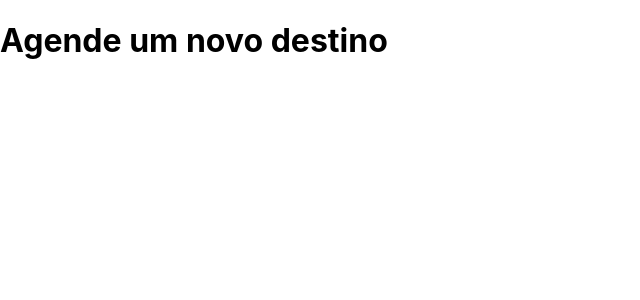
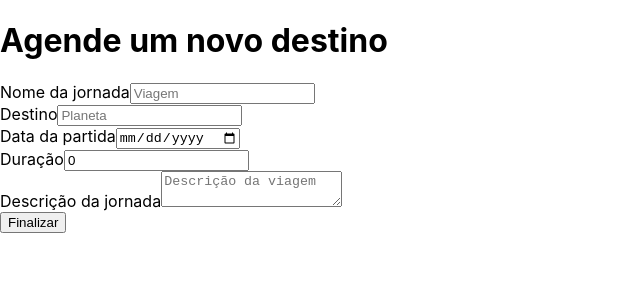
Before and after one commit to future4code/Vinicius-Silveira, a React (Create React App) app in the folder Semana10/Projeto/labex/: page /Admin/Home/CriarViagem in a window 1280 px wide. Shown: the top 300 px of the page, without its empty margins (0-640 px from the left). Built offline with nearby package versions, Linux system fonts and the light colour scheme.

Commit message:
requisicao para criar viagem, deletar viagem finalizadas

```diff
--- a/Semana10/Projeto/labex/src/Rotas/Rotas.js
+++ b/Semana10/Projeto/labex/src/Rotas/Rotas.js
@@ -19,7 +19,7 @@ function Rotas (){
                 <Route exact path='/Admin/Home/CriarViagem'>
                     <CriarViagem/>
                 </Route>
-                <Route exact path='/Admin/DetalhesViagem'>
+                <Route exact path='/Admin/Home/ListaViagens/DetalhesViagem/:idViagem'>
                     <DetalhesViagem/>
                 </Route>
                 <Route exact path='/Inscricao'>
--- a/Semana10/Projeto/labex/src/screens/CriarViagem/CriarViagem.js
+++ b/Semana10/Projeto/labex/src/screens/CriarViagem/CriarViagem.js
@@ -1,9 +1,128 @@
 import React from 'react'
+import {useForm} from '../../hooks/useForm'
+import axios from 'axios'
+
+const url = 'https://us-central1-labenu-apis.cloudfunctions.net/labeX/vinicius-dumont/trips'
+const headers={
+    headers:{
+        auth:localStorage.getItem('token')
+    }
+}
 
 function CriarViagem () {
+    const{form,onChange,resetState}=useForm({
+        nome:'',
+        planeta:'',
+        data:'',
+        duracao:0,
+        descricao:''
+    })
+
+    const handleSubmittion = (event)=>{
+        event.preventDefault()
+
+        const body = {
+            name:form.nome,
+            planet:form.planeta,
+            date:form.data,
+            description:form.descricao,
+            durationInDays:Number(form.duracao)
+        }
+        axios
+            .post(url,body,headers)
+            .then(()=>{
+                alert('Viagem cadastrada com sucesso!')
+            })
+            .catch(()=>{
+                alert('Revise os dados a serem cadastrados !')
+            })
+
+        resetState()
+    }
+    const handleInputChange = (event)=>{
+        const {name,value}=event.target
+        onChange(name,value)
+    }
+
     return (
         <div>
-            <h1>Agende um novo destino</h1>
+            <div>
+                <h1>Agende um novo destino</h1>
+            </div>
+            <div>
+                <form onSubmit={handleSubmittion}>
+                    <div>
+                        <label for='viagem'>Nome da jornada</label>
+                        <input
+                        id='viagem'
+                        value={form.nome}
+                        name='nome'
+                        placeholder='Viagem'
+                        onChange={handleInputChange}
+                        type='text'
+                        pattern='[A-Za-záàâãéèêíïóôõöúçñÁÀÂÃÉÈÍÏÓÔÕÖÚÇÑ,.?! ]{3,}'
+                        title='Informe o nome da viagem'
+                        required
+                        />
+                    </div>
+                    <div>
+                        <label for='planetas'>Destino</label>
+                        <input
+                            id='planetas'
+                            value={form.planeta}
+                            name='planeta'
+                            placeholder='Planeta'
+                            onChange={handleInputChange}
+                            type='text'
+                            pattern='[A-Za-záàâãéèêíïóôõöúçñÁÀÂÃÉÈÍÏÓÔÕÖÚÇÑ,.?! ]{3,}'
+                            title='Informe o Planeta'
+                            required
+                        />
+                    </div>
+                    <div>
+                        <label for='data'>Data da partida</label>
+                        <input
+                            id='data'
+                            value={form.data}
+                            name='data'
+                            onChange={handleInputChange}
+                            type='date'
+                            min=''
+                            title='Informe uma data válida'
+                            required
+                        />
+                    </div>
+                    <div>
+                        <label for='duracao'>Duração</label>
+                        <input
+                            id='duracao'
+                            name='duracao'
+                            value={form.duracao}
+                            onChange={handleInputChange}
+                            type='Number'
+                            min='0'
+                            title='Informe a duração da viagem em dias'
+                            required
+                        />
+                    </div>
+                    <div>
+                        <label for='descricao'>Descrição da jornada</label>
+                        <textarea
+                            id='descricao'
+                            name='descricao'
+                            placeholder='Descrição da viagem'
+                            value={form.descricao}
+                            onChange={handleInputChange}
+                            title='Informe a descrição da viagem'
+                            required
+                        />
+                    </div>
+                    <div>
+                        <button>Finalizar</button>
+                    </div>
+                </form>
+            </div>
+
         </div>
     )
 }
--- a/Semana10/Projeto/labex/src/screens/InscricaoCandidato/InscricaoCandidato.js
+++ b/Semana10/Projeto/labex/src/screens/InscricaoCandidato/InscricaoCandidato.js
@@ -3,6 +3,7 @@ import {useForm} from '../../hooks/useForm'
 import axios from 'axios'
 const urlViagens = 'https://us-central1-labenu-apis.cloudfunctions.net/labeX/vinicius-dumont/trips'
 const urlPaises = 'https://restcountries.eu/rest/v2/all'
+
 function InscricaoCandidato (){
     const { form, onChange, resetState} = useForm({
         nome:'',
@@ -23,7 +24,6 @@ function InscricaoCandidato (){
 
     const handleSubmittion = (event) =>{
         event.preventDefault();
-        console.log('Form: ',form)
 
         const body={
             name:form.nome,
@@ -32,7 +32,6 @@ function InscricaoCandidato (){
             profession:form.profissao,
             country:form.pais
         }
-        console.log('Body: ',body)
         axios
             .post(`https://us-central1-labenu-apis.cloudfunctions.net/labeX/vinicius-dumont/trips/${form.viagem}/apply`,body)
             .then(()=>{
--- a/Semana10/Projeto/labex/src/screens/ListaViagens/ListaViagens.js
+++ b/Semana10/Projeto/labex/src/screens/ListaViagens/ListaViagens.js
@@ -14,20 +14,37 @@ function ListaViagens (){
         localStorage.removeItem('token')
         history.push('/')
     }
+
     const getDetalhesViagens = ()=>{
         axios.get(url)
         .then((res) => {
             setViagem(res.data.trips)
         })
-        .catch((err) => {
-            console.log(err);
+        .catch(() => {
+            alert('Viagens não encontradas');
         });
     }
+
+    const deletaViagem = (id)=>{
+        axios
+            .delete(`https://us-central1-labenu-apis.cloudfunctions.net/labeX/vinicius-dumont/trips/${id}`)
+            .then(()=>{
+                alert('Viagem deletada com sucesso !')
+            })
+            .catch(()=>{
+                alert('Não foi possível deletar a viagem')
+            })
+            getDetalhesViagens()
+    }
+
+    const detalheViagem = ()=>{
+        history.push(`/Admin/Home/ListaViagens/DetalhesViagem/${localStorage.getItem('token')}`)
+    }
+
     useEffect (()=>{
         getDetalhesViagens()
-    },[])
+    },[viagem])
 
-    console.log('Viagem: ',viagem)
     return(
         <div>
             <div>
@@ -39,7 +56,8 @@ function ListaViagens (){
                         <div key={viagens.id}>
                             <p>Viagem: {viagens.name}</p>
                             <p>Planeta: {viagens.planet}</p>
-                            <button>Detalhes</button>
+                            <button onClick={detalheViagem}>Detalhes</button>
+                            <button onClick={()=>deletaViagem(viagens.id)}>Deletar</button>
                         </div>
                     )
                 })}
```
Also changed, not shown: Semana10/Projeto/labex/src/screens/Login/Login.js (line endings or trailing spaces).
